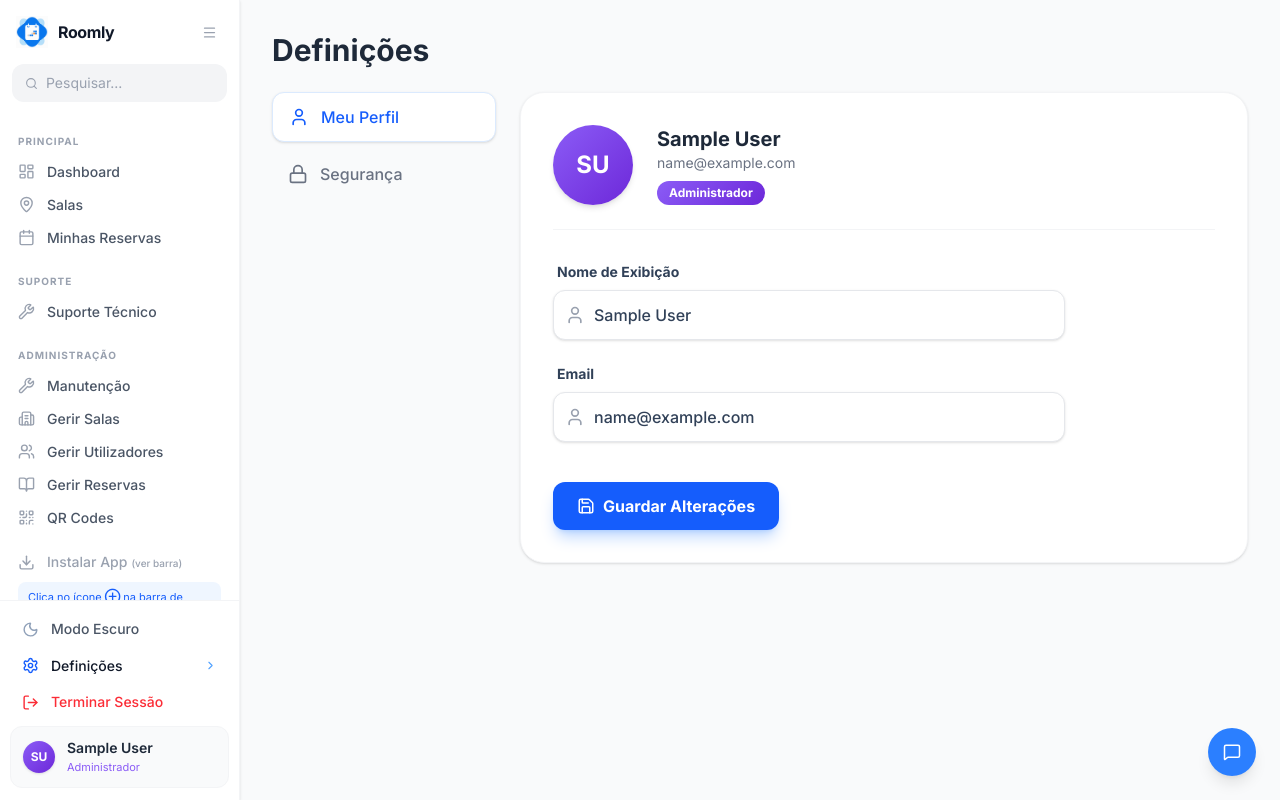
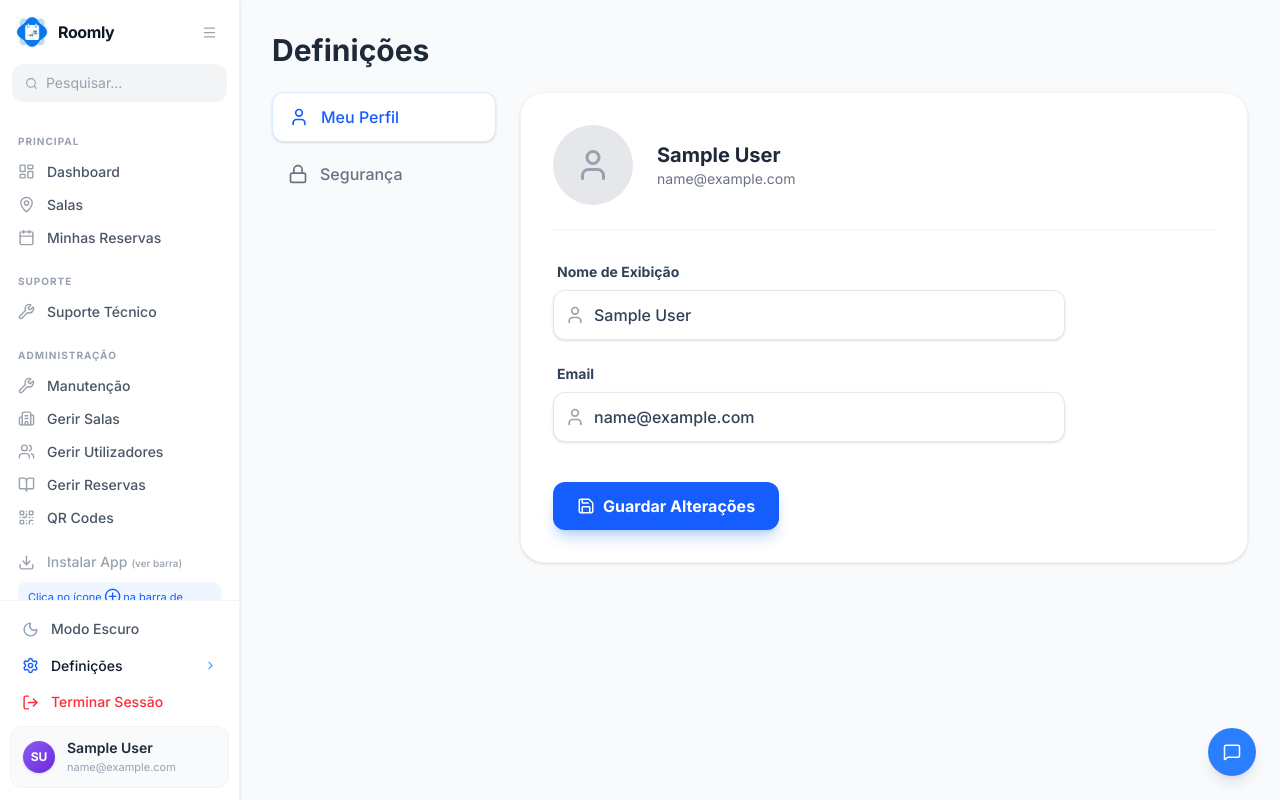
Before and after one commit to VictorTavares1/roomly, a React (Vite) app: page /settings in a window 1280 px wide. Built offline with nearby package versions, Linux system fonts and the light colour scheme; sample sign-in values are in the browser's storage.

Commit message:
feat: update user profile and settings pages to display email instead of role; enhance Sidebar and MyReservations components for improved layout and filtering functionality

```diff
--- a/src/components/Sidebar.jsx
+++ b/src/components/Sidebar.jsx
@@ -385,7 +385,7 @@ function SidebarContent({ onClose, collapsed, onToggleCollapse, canInstall, canI
                         <Avatar name={user?.name} size="md" />
                         <div className="flex-1 min-w-0">
                             <p className="text-sm font-semibold text-gray-800 dark:text-slate-100 truncate leading-tight">{user?.name || "Utilizador"}</p>
-                            <p className="text-[11px] truncate mt-0.5" style={{ color: from }}>{roleLabel[user?.role] || user?.role}</p>
+                            <p className="text-[11px] text-gray-400 dark:text-slate-500 truncate mt-0.5">{user?.email || ""}</p>
                         </div>
                     </Link>
                 ) : (
--- a/src/pages/MyReservations.jsx
+++ b/src/pages/MyReservations.jsx
@@ -343,8 +343,8 @@ export default function MyReservations() {
                     </button>
                 </div>
 
-                {/* Pesquisa + filtro — só no histórico */}
-                {tab === "past" && (
+                {/* Pesquisa + filtro */}
+                {(
                     <div className="flex gap-3 mt-4">
                         <div className="relative flex-1">
                             <Search size={14} className="absolute left-3 top-1/2 -translate-y-1/2 text-gray-400 pointer-events-none" />
--- a/src/pages/Profile.jsx
+++ b/src/pages/Profile.jsx
@@ -49,11 +49,11 @@ export default function Profile() {
             <div className="flex justify-center">
                 <div className="bg-white dark:bg-slate-800 p-8 rounded-2xl shadow-sm border border-gray-100 dark:border-slate-700 w-full max-w-lg transition-colors">
                     <div className="text-center mb-8">
-                        <div className="w-20 h-20 bg-blue-100 rounded-full flex items-center justify-center mx-auto mb-4 text-blue-600">
-                            <User size={40} />
+                        <div className="w-20 h-20 rounded-full bg-gray-200 dark:bg-slate-700 flex items-center justify-center mx-auto mb-4">
+                            <User size={36} className="text-gray-400 dark:text-slate-500" />
                         </div>
                         <h1 className="text-2xl font-bold text-gray-800 dark:text-slate-200">{user?.name}</h1>
-                        <p className="text-gray-500 dark:text-slate-400 capitalize">{user?.role}</p>
+                        <p className="text-sm text-gray-400 dark:text-slate-500 mt-0.5">{user?.email}</p>
                     </div>
 
                     <hr className="mb-6 border-gray-100 dark:border-slate-700" />
--- a/src/pages/Settings.jsx
+++ b/src/pages/Settings.jsx
@@ -26,8 +26,6 @@ export default function Settings() {
             setEmail(user.email || "");
         }
     }, [user]);
-
-    const roleLabel = { admin: "Administrador", funcionario: "Funcionário", professor: "Professor" };
 
     const handleUpdateProfile = async (e) => {
         e.preventDefault();
@@ -119,21 +117,12 @@ export default function Settings() {
                     {activeTab === "profile" && (
                         <div className="animate-fadeIn">
                             <div className="flex items-center gap-6 mb-8 border-b border-gray-100 dark:border-slate-700 pb-6">
-                                <div
-                                    className="w-20 h-20 rounded-full flex items-center justify-center text-2xl font-bold text-white shrink-0 shadow-md"
-                                    style={{ background: `linear-gradient(135deg, ${getAvatarColors(user?.name)[0]}, ${getAvatarColors(user?.name)[1]})` }}
-                                >
-                                    {getInitials(user?.name)}
+                                <div className="w-20 h-20 rounded-full bg-gray-200 dark:bg-slate-700 flex items-center justify-center shrink-0">
+                                    <User size={36} className="text-gray-400 dark:text-slate-500" />
                                 </div>
                                 <div>
                                     <h2 className="text-xl font-bold text-gray-800 dark:text-slate-200">{user?.name}</h2>
                                     <p className="text-gray-500 dark:text-slate-400 text-sm">{user?.email}</p>
-                                    <span
-                                        className="inline-block mt-2 px-3 py-1 text-xs font-bold rounded-full text-white"
-                                        style={{ background: `linear-gradient(135deg, ${getAvatarColors(user?.name)[0]}, ${getAvatarColors(user?.name)[1]})` }}
-                                    >
-                                        {roleLabel[user?.role] || user?.role}
-                                    </span>
                                 </div>
                             </div>
 
```
